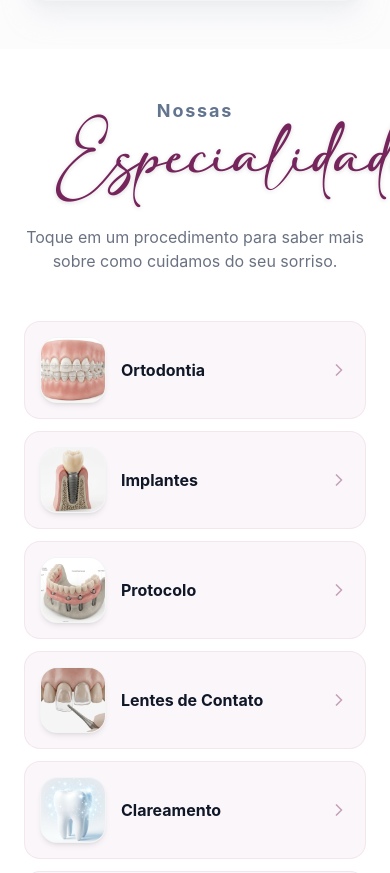
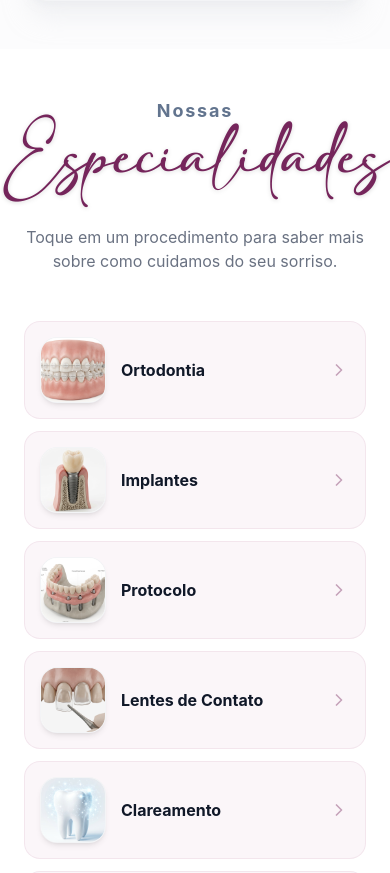
Before and after one commit to icaroweasley/alere-dentistaria, a React (Vite) app: page / in a window 390 px wide. Shown: the part 1860-2733 px from the top of the page. Built offline with nearby package versions, Linux system fonts and the light colour scheme.

Commit message:
fix: center overflowing Especialidades title on mobile

```diff
--- a/src/components/ServicesSection.tsx
+++ b/src/components/ServicesSection.tsx
@@ -115,7 +115,7 @@ const ServicesSection = () => {
             className="text-center flex flex-col items-center justify-center gap-2 mb-8 md:mb-12"
           >
             <span className="text-lg md:text-2xl font-bold tracking-widest text-slate-500">Nossas</span>
-            <span className="text-alere-plum font-['Adelia'] text-5xl sm:text-6xl md:text-7xl font-normal leading-tight drop-shadow-sm px-8 block w-full tracking-tighter">Especialidades</span>
+            <span className="text-alere-plum font-['Adelia'] text-5xl sm:text-6xl md:text-7xl font-normal leading-tight drop-shadow-sm px-8 tracking-tighter whitespace-nowrap">Especialidades</span>
           </motion.h2>
           <motion.p
             initial={{ opacity: 0, y: 20 }}
```
